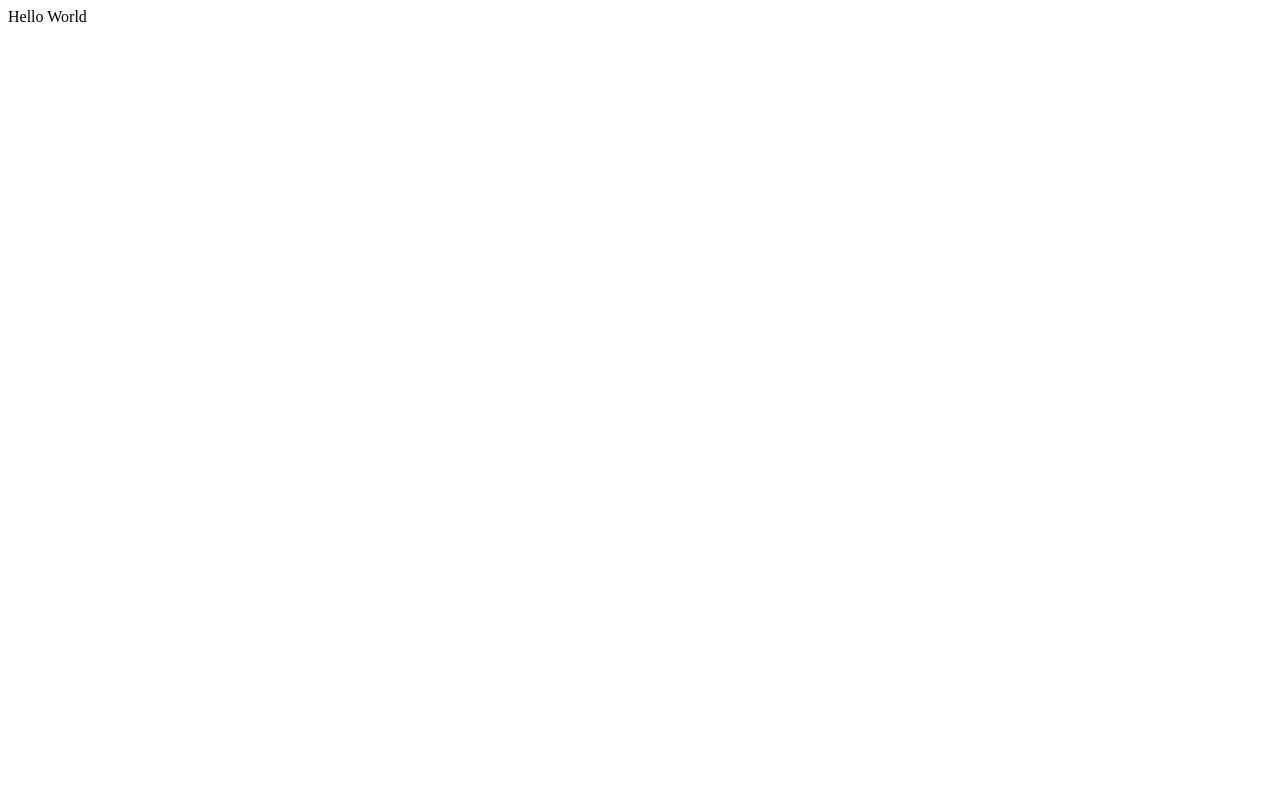
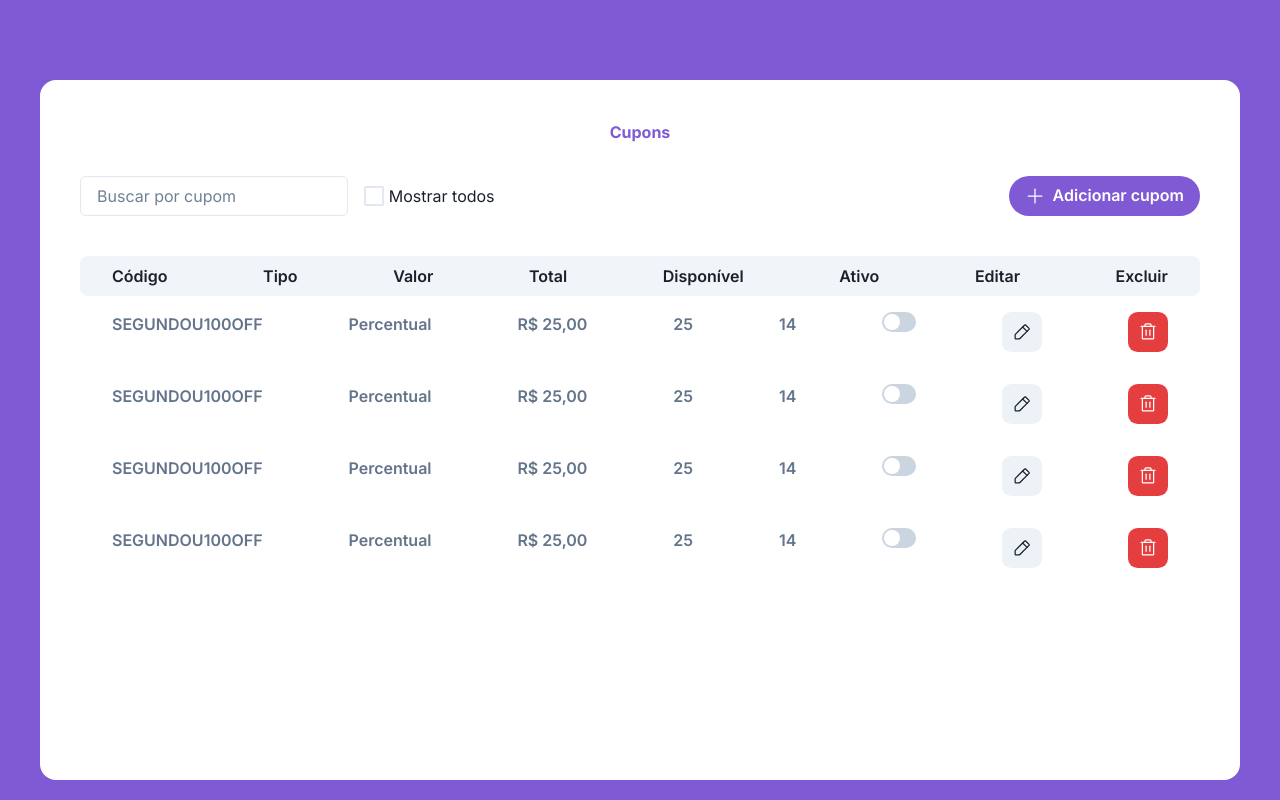
Before and after one commit to izaiasmorais/nebula, a React (Vite) app: page / in a window 1280 px wide. Built offline with nearby package versions, Linux system fonts and the light colour scheme.

Commit message:
chore: create header, table header and table item components

```diff
--- a/index.html
+++ b/index.html
@@ -1,10 +1,16 @@
 <!DOCTYPE html>
-<html lang="en">
+<html lang="pt-br">
 	<head>
 		<meta charset="UTF-8" />
 		<link rel="icon" type="image/svg+xml" href="/vite.svg" />
 		<meta name="viewport" content="width=device-width, initial-scale=1.0" />
-    <title>Vite + React + TS</title>
+		<link rel="preconnect" href="https://fonts.googleapis.com" />
+		<link rel="preconnect" href="https://fonts.gstatic.com" crossorigin />
+		<link
+			href="https://fonts.googleapis.com/css2?family=Inter:wght@400;500;600;700&display=swap"
+			rel="stylesheet"
+		/>
+		<title>EZSprint</title>
 	</head>
 	<body>
 		<div id="root"></div>
--- a/src/App.tsx
+++ b/src/App.tsx
@@ -1,5 +1,39 @@
+import { Flex, Text } from "@chakra-ui/react";
+import { CouponHeader } from "./components/Coupon/CouponHeader";
+import { CouponTableHeader } from "./components/Coupon/CouponTableHeader";
+import { CoupoTableItem } from "./components/Coupon/CoupoTableItem";
+
 function App() {
-	return <div>Hello World</div>;
+	return (
+		<Flex bg="purple.500" w="full" h="100vh">
+			<Flex
+				w="full"
+				maxW="1200px"
+				bg="white"
+			  maxH="700px"
+				borderRadius="1rem"
+				mx="auto"
+				mt="5rem"
+				textAlign="center"
+				display="flex"
+				p="2.5rem"
+				flexDirection="column"
+			>
+				<Text color="purple.500" as="strong">
+					Cupons
+				</Text>
+
+				<CouponHeader />
+
+				<CouponTableHeader />
+
+				<CoupoTableItem />
+				<CoupoTableItem />
+				<CoupoTableItem />
+				<CoupoTableItem />
+			</Flex>
+		</Flex>
+	);
 }
 
 export default App;
--- /dev/null
+++ b/src/components/Coupon/CoupoTableItem.tsx
@@ -0,0 +1,48 @@
+import { Button, Flex, Switch, Text } from "@chakra-ui/react";
+import { PencilSimple, Trash } from "phosphor-react";
+
+export function CoupoTableItem() {
+	return (
+		<Flex
+			border="none"
+			overflow="hidden"
+			justifyContent="space-between"
+			borderRadius=".5rem"
+			fontWeight="600"
+			color="#64748B"
+			px="2rem"
+			py="1rem"
+		>
+			<Flex>SEGUNDOU100OFF</Flex>
+			<Flex>Percentual</Flex>
+			<Flex>R$ 25,00</Flex>
+			<Flex>25</Flex>
+			<Flex>14</Flex>
+			<Flex>
+				{" "}
+				<Switch colorScheme="green" />
+			</Flex>
+			<Flex>
+				<Button
+					maxW="1rem"
+					display="flex"
+					alignItems="center"
+					paddingRight=".5rem"
+					borderRadius=".6rem"
+					leftIcon={<PencilSimple size={20} />}
+				/>
+			</Flex>
+			<Flex>
+				<Button
+					maxW="1rem"
+					colorScheme="red"
+					display="flex"
+					alignItems="center"
+					paddingRight=".5rem"
+					borderRadius=".6rem"
+					leftIcon={<Trash size={20} />}
+				/>
+			</Flex>
+		</Flex>
+	);
+}
--- /dev/null
+++ b/src/components/Coupon/CouponHeader.tsx
@@ -0,0 +1,26 @@
+import { Flex, Input, Text, Checkbox, Button } from "@chakra-ui/react";
+import { Plus } from "phosphor-react";
+
+export function CouponHeader() {
+	return (
+		<Flex mt="2rem" w="full" justifyContent="space-between">
+			<Flex gap="1rem">
+				<Input placeholder="Buscar por cupom" maxW="300px" />
+				<Flex alignItems="center" gap=".3rem">
+					<Checkbox colorScheme="purple" size="lg" />
+					<Text w="max-content" display="block">
+						Mostrar todos
+					</Text>
+				</Flex>
+			</Flex>
+
+			<Button
+				colorScheme="purple"
+				borderRadius="50px"
+				leftIcon={<Plus size={20} />}
+			>
+				Adicionar cupom
+			</Button>
+		</Flex>
+	);
+}
--- /dev/null
+++ b/src/components/Coupon/CouponTableHeader.tsx
@@ -0,0 +1,26 @@
+import { Flex, Text } from "@chakra-ui/react";
+
+export function CouponTableHeader() {
+	return (
+		<Flex
+			bg="#F1F5F9"
+			border="none"
+			overflow="hidden"
+			mt="2.5rem"
+			justifyContent="space-between"
+			borderRadius=".5rem"
+			fontWeight="600"
+			px="2rem"
+			py=".5rem"
+		>
+			<Text>Código</Text>
+			<Text>Tipo</Text>
+			<Text>Valor</Text>
+			<Text>Total</Text>
+			<Text>Disponível</Text>
+			<Text>Ativo</Text>
+			<Text>Editar</Text>
+			<Text>Excluir</Text>
+		</Flex>
+	);
+}
--- a/src/main.tsx
+++ b/src/main.tsx
@@ -1,9 +1,13 @@
 import React from "react";
 import ReactDOM from "react-dom/client";
 import App from "./App";
+import { ChakraProvider } from "@chakra-ui/react";
+import { theme } from "./styles/theme";
 
 ReactDOM.createRoot(document.getElementById("root") as HTMLElement).render(
 	<React.StrictMode>
-		<App />
+		<ChakraProvider theme={theme}>
+			<App />
+		</ChakraProvider>
 	</React.StrictMode>
 );
--- /dev/null
+++ b/src/styles/theme.ts
@@ -0,0 +1,24 @@
+import { extendTheme } from "@chakra-ui/react";
+
+export const theme = extendTheme({
+	fonts: {
+		heading: "Inter, sans-serif",
+		body: "Inter, sans-serif",
+	},
+	styles: {
+		global: {
+			html: {
+				"&::-webkit-scrollbar": {
+					width: "5px",
+				},
+				"&::-webkit-scrollbar-track": {
+					background: "#000000",
+				},
+				"&::-webkit-scrollbar-thumb": {
+					background: "#293033",
+					borderRadius: "5px",
+				},
+			},
+		},
+	},
+});
```
Also changed, not shown: package.json (+7 -1 lines), 1 other file (tests, documents, lock files or other folders). Lines whose indentation alone changed are shown as unchanged.
